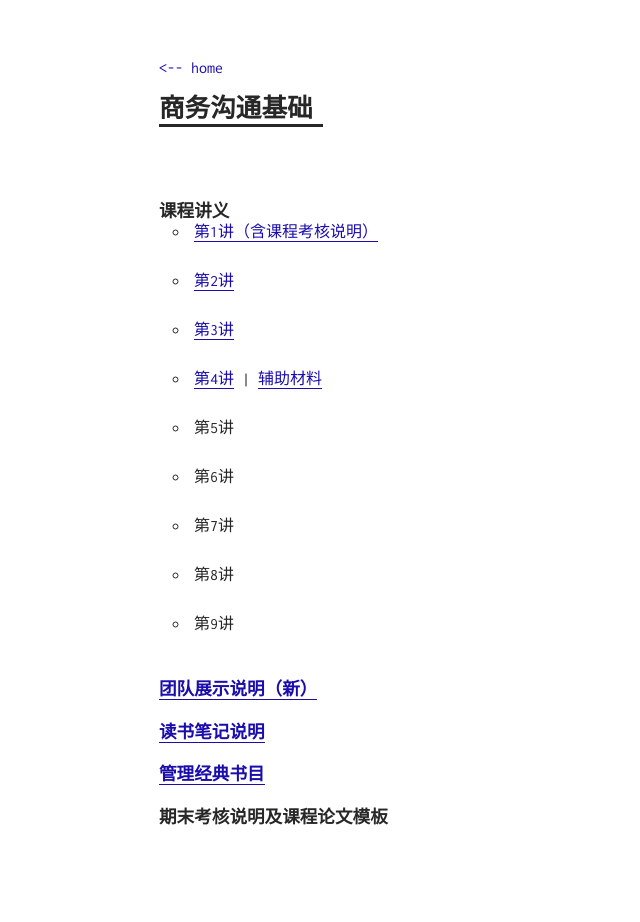
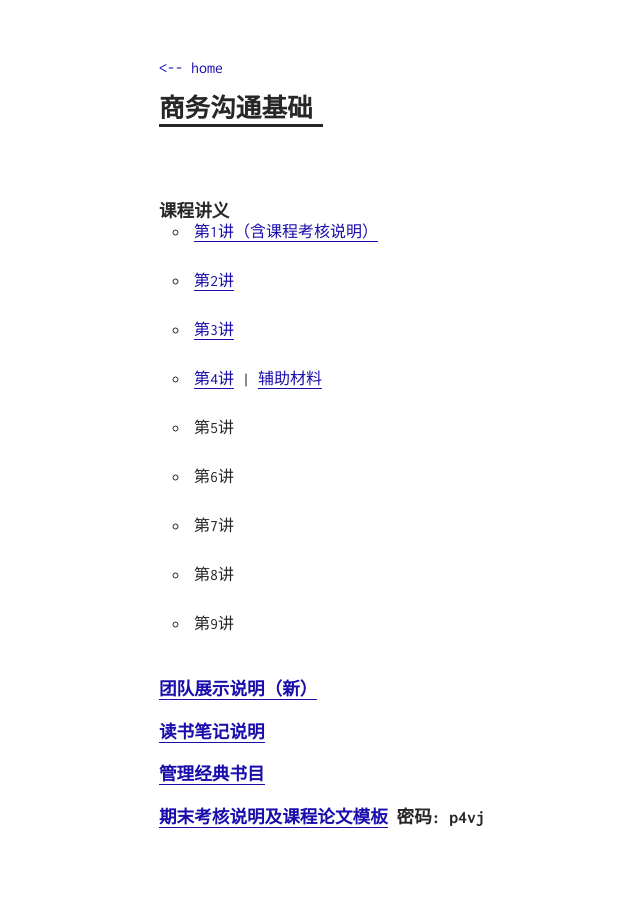
Before and after one commit to sherylman/sherylman.github.com, a Jekyll site: the page built from business/index.md, in a window 1280 px wide. Shown: the whole page, without its empty margins (181-821 px from the left). Built offline with Jekyll 4.4.1, drawn with Linux system fonts in a browser that asks for light colours.

Commit message:
Update index.md

```diff
--- a/business/index.md
+++ b/business/index.md
@@ -26,4 +26,4 @@ title: 商务沟通基础
 ## [读书笔记说明](http://pan.baidu.com/s/1eSbzjsm)
 ## [管理经典书目](http://sherylman.com/blog/%E7%AE%A1%E7%90%86%E7%BB%8F%E5%85%B8%E4%B9%A6%E7%9B%AE)
 
-## 期末考核说明及课程论文模板
+## [期末考核说明及课程论文模板](http://pan.baidu.com/s/1jI1c1d8) 密码: p4vj
```
